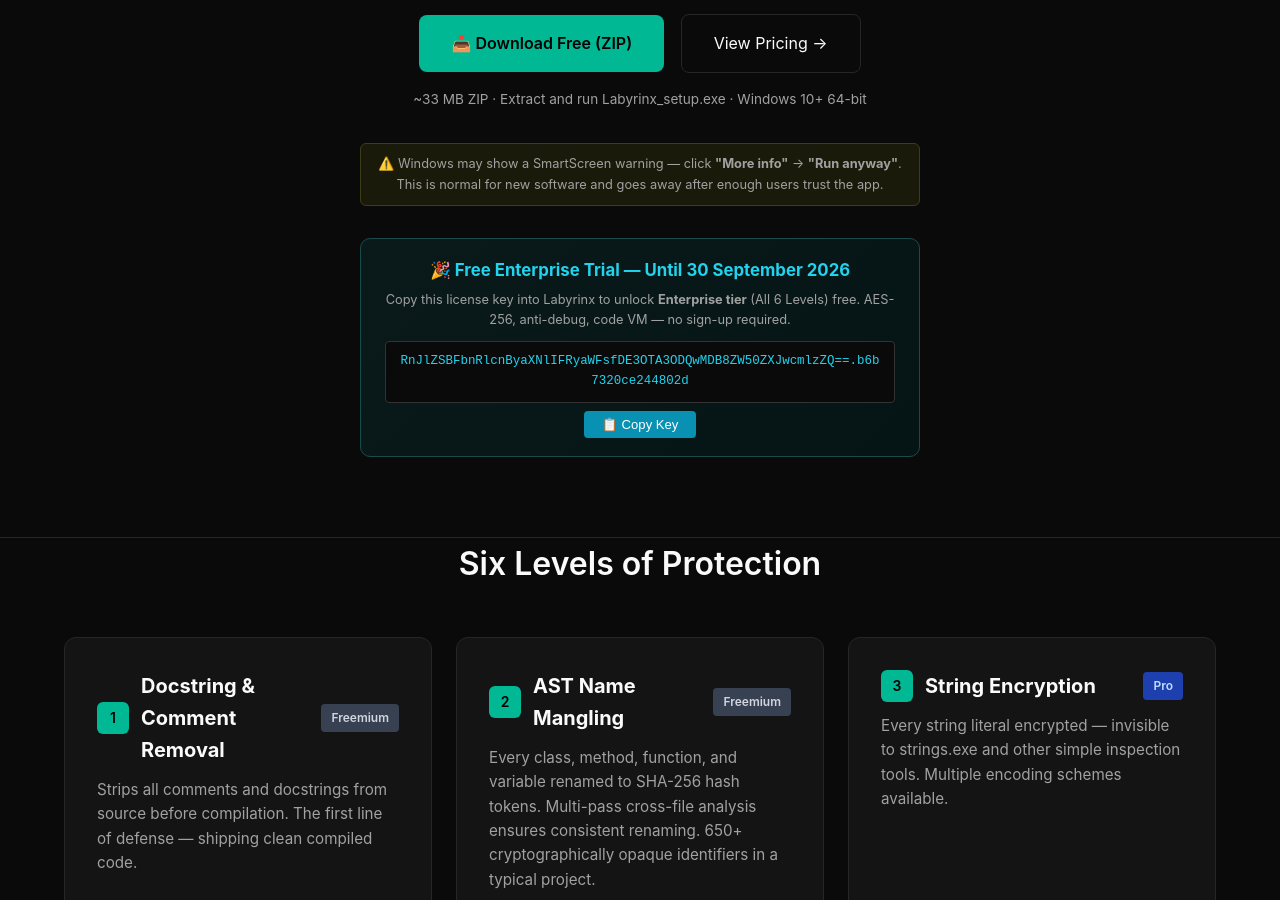
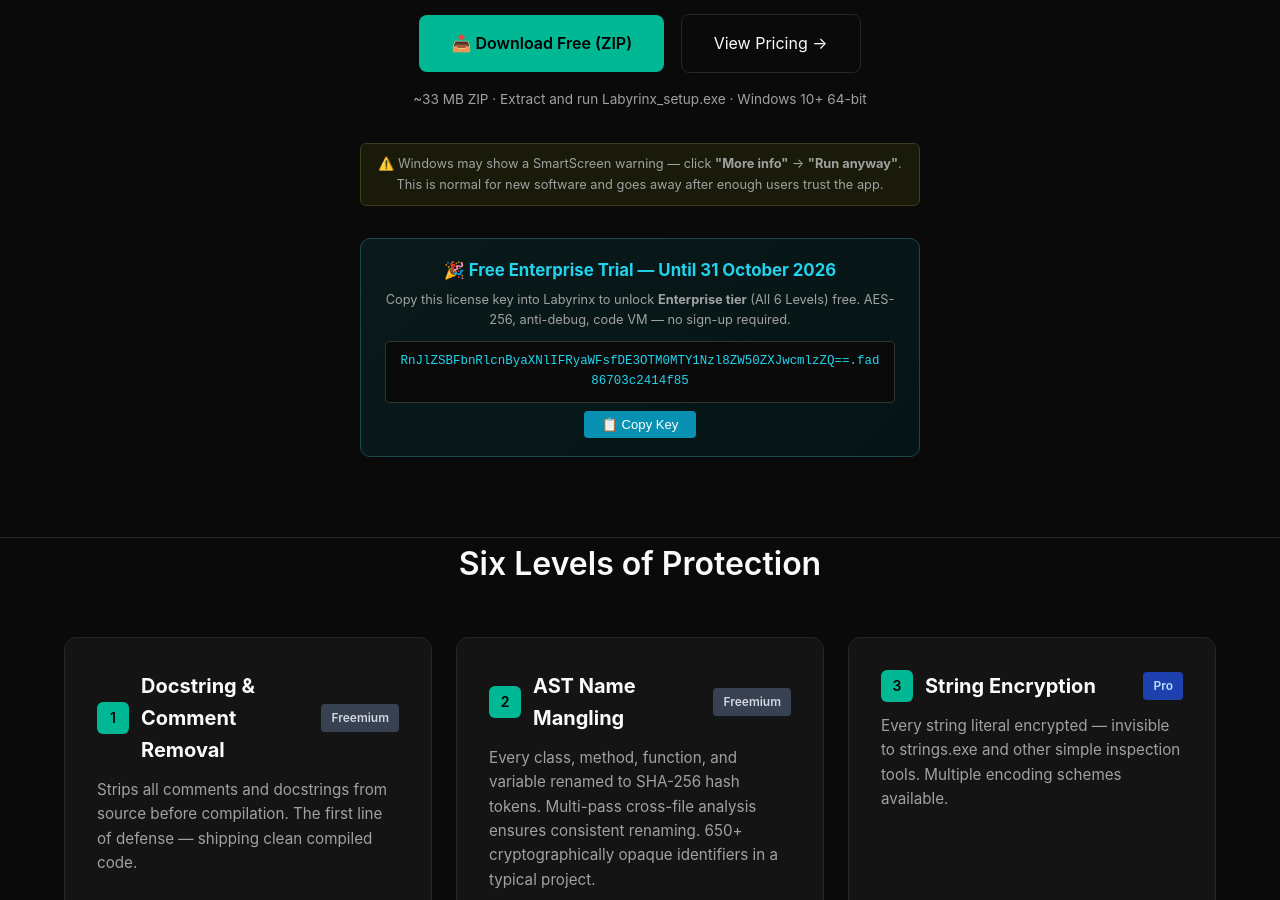
Before and after one commit to Labyrinx-dev/Labyrinx-dev.github.io, a Jekyll site: the page built from index.html, in a window 1280 px wide and 900 px high, scrolled down 329 px. Built offline with Jekyll 4.4.1, drawn with Linux system fonts in a browser that asks for light colours; some of the changed text lies outside the part shown.

Commit message:
Update index.html
Extend Free Enterprise Trial

```diff
--- a/index.html
+++ b/index.html
@@ -6,7 +6,7 @@
   <meta charset="UTF-8" />
   <meta name="viewport" content="width=device-width, initial-scale=1.0" />
   <title>Labyrinx — Python Code Obfuscation &amp; Protection</title>
-  <meta name="description" content="Protect Python source code with 6 levels of protection. Compile to native x64 machine code via Cython. No Python install required on target machines. Free Enterprise trial until 30 Sep 2026. Freemium, Pro ($9/mo), and Enterprise ($29/mo)." />
+  <meta name="description" content="Protect Python source code with 6 levels of protection. Compile to native x64 machine code via Cython. No Python install required on target machines. Free Enterprise trial until 31 October 2026. Freemium, Pro ($9/mo), and Enterprise ($29/mo)." />
 
   <!-- Google tag (gtag.js) -->
   <script async src="https://www.googletagmanager.com/gtag/js?id=G-JCTPZHBSP7"></script>
@@ -548,9 +548,9 @@
         &#x26A0;&#xFE0F; Windows may show a SmartScreen warning — click <strong>"More info"</strong> &#x2192; <strong>"Run anyway"</strong>. This is normal for new software and goes away after enough users trust the app.
       </p>
       <div style="margin-top:20px;background:linear-gradient(135deg,#0a1a1a,#051515);border:1px solid #1a4a4a;border-radius:10px;padding:18px 24px;max-width:560px;margin-left:auto;margin-right:auto;text-align:center;">
-        <p style="margin:0 0 6px 0;font-size:1.05rem;font-weight:bold;color:#22d3ee;">&#x1F389; Free Enterprise Trial — Until 30 September 2026</p>
+        <p style="margin:0 0 6px 0;font-size:1.05rem;font-weight:bold;color:#22d3ee;">&#x1F389; Free Enterprise Trial — Until 31 October 2026</p>
         <p style="margin:0 0 10px 0;font-size:0.8rem;color:var(--color-text-secondary);">Copy this license key into Labyrinx to unlock <strong>Enterprise tier</strong> (All 6 Levels) free. AES-256, anti-debug, code VM — no sign-up required.</p>
-        <code style="display:block;background:#0a0a0a;border:1px solid #333;border-radius:4px;padding:10px 14px;font-size:0.78rem;word-break:break-all;color:#22d3ee;margin-bottom:8px;" id="trial-key">RnJlZSBFbnRlcnByaXNlIFRyaWFsfDE3OTA3ODQwMDB8ZW50ZXJwcmlzZQ==.b6b7320ce244802d</code>
+        <code style="display:block;background:#0a0a0a;border:1px solid #333;border-radius:4px;padding:10px 14px;font-size:0.78rem;word-break:break-all;color:#22d3ee;margin-bottom:8px;" id="trial-key">RnJlZSBFbnRlcnByaXNlIFRyaWFsfDE3OTM0MTY1Nzl8ZW50ZXJwcmlzZQ==.fad86703c2414f85</code>
         <button onclick="navigator.clipboard.writeText(document.getElementById('trial-key').textContent);this.textContent='Copied!';setTimeout(()=>this.textContent='Copy Key',1500)" style="background:#0891b2;color:white;border:none;border-radius:4px;padding:6px 18px;font-size:0.82rem;cursor:pointer;">&#x1F4CB; Copy Key</button>
       </div>
     </div>
@@ -681,7 +681,7 @@
         <div class="step-num">3</div>
         <div class="step-content">
           <h4>Upgrade (Optional)</h4>
-          <p>Unlock Pro ($9/mo) or Enterprise ($29/mo) for higher protection tiers. <strong style="color:#22d3ee;">Free Enterprise trial until 30 September 2026</strong> — copy the key above. License key delivered automatically.</p>
+          <p>Unlock Pro ($9/mo) or Enterprise ($29/mo) for higher protection tiers. <strong style="color:#22d3ee;">Free Enterprise trial until 31 October 2026</strong> — copy the key above. License key delivered automatically.</p>
         </div>
       </div>
     </div>
@@ -783,7 +783,7 @@
   <section class="container" id="contact">
     <h2>Contact &amp; Sales</h2>
     <div class="contact-info">
-      <p>Free Enterprise trial key available above (expires 30 September 2026). For licensing inquiries and enterprise pricing:</p>
+      <p>Free Enterprise trial key available above (expires 31 October 2026). For licensing inquiries and enterprise pricing:</p>
       <p style="font-size:1.25rem;">&#x1F4E7; <a href="mailto:labyrinx@yahoo.com">labyrinx@yahoo.com</a></p>
       <p>&#x1F419; <a href="https://github.com/Labyrinx-dev">github.com/Labyrinx-dev</a></p>
     </div>
```
